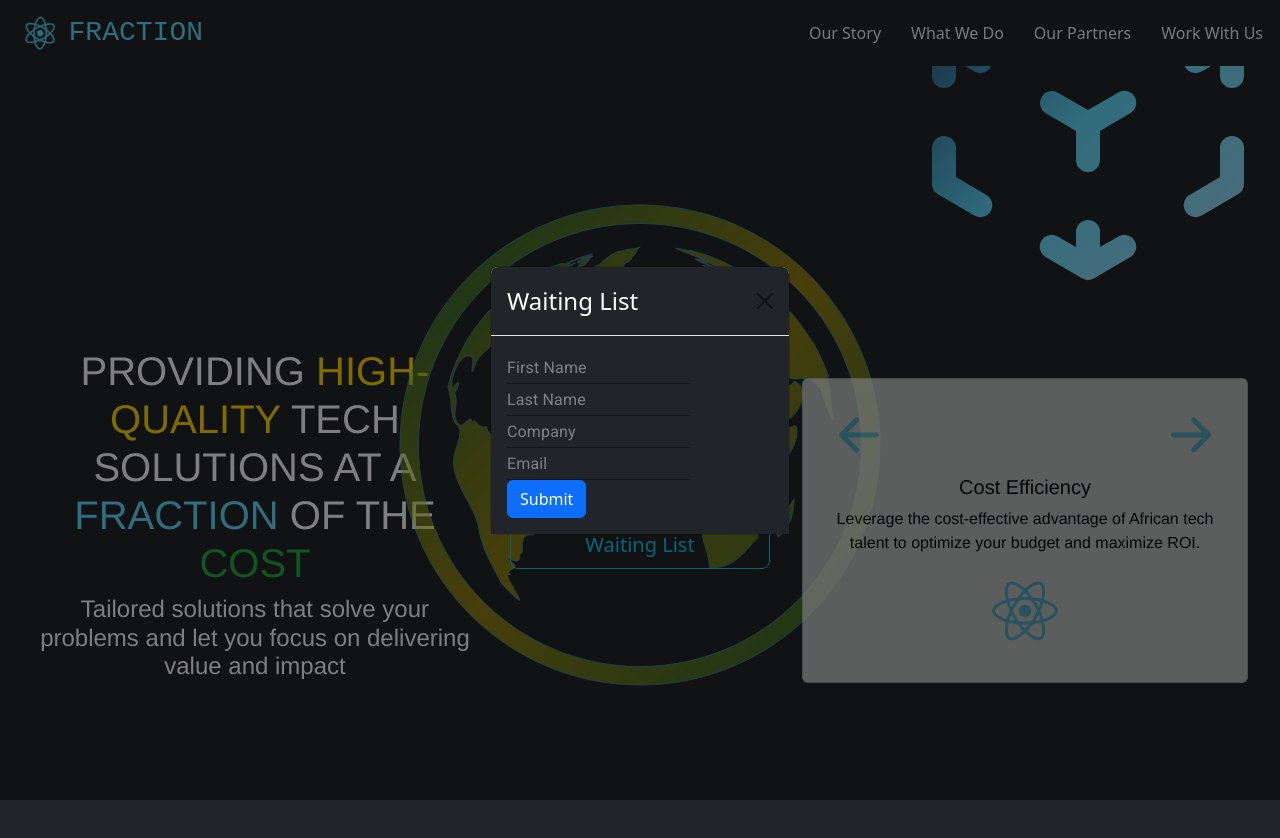
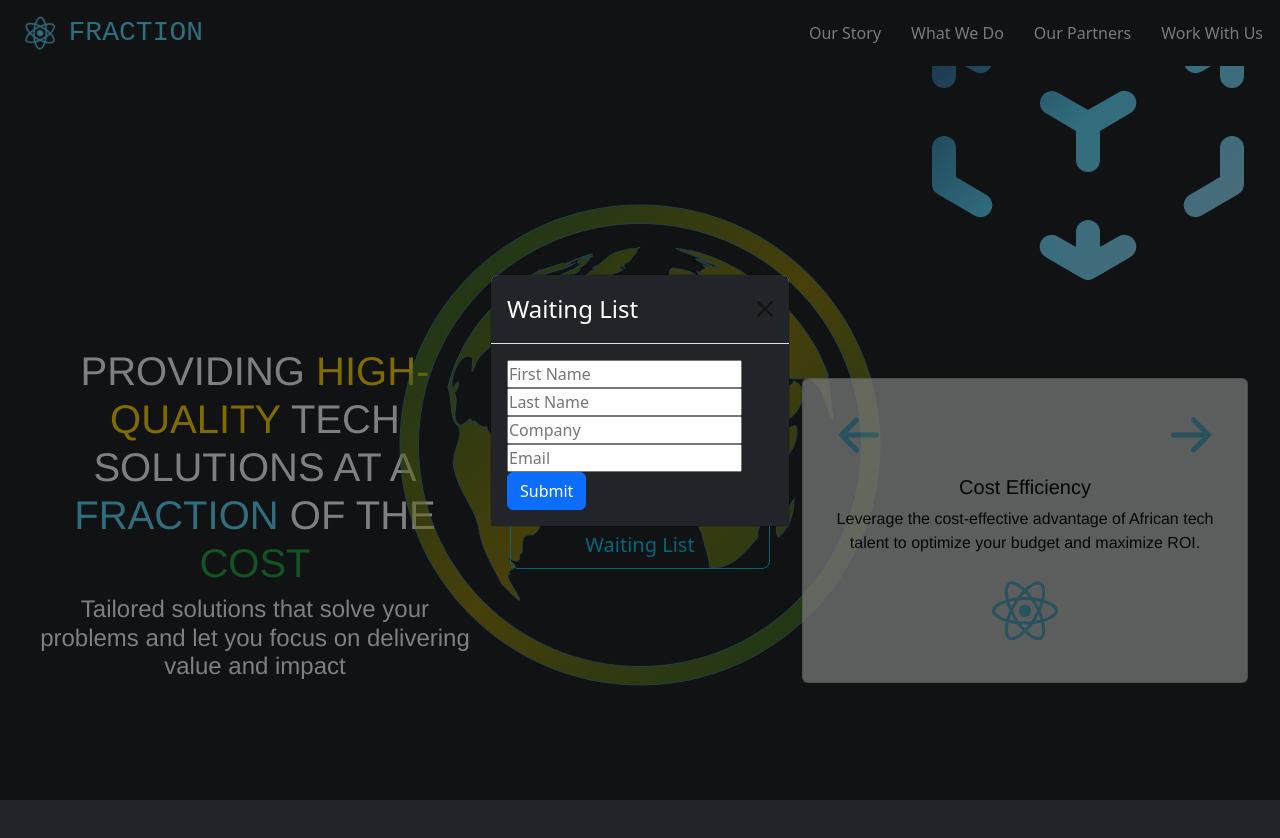
Before and after one commit to theiceoan/fraction, a React (Create React App) app in the folder client/: page / in a window 1280 px wide. Both pictures are taken after a click on the button "Interested? Join Our Waiting List". Shown: the top 838 px of the page. Built offline with nearby package versions, Linux system fonts and the light colour scheme.

Commit message:
remove div container and mui

```diff
--- a/client/src/waiting-list/WaitingList.tsx
+++ b/client/src/waiting-list/WaitingList.tsx
@@ -2,8 +2,8 @@ import "./WaitingList.css";
 import Button from 'react-bootstrap/Button';
 import Modal from 'react-bootstrap/Modal';
 // import Form from 'react-bootstrap/Form';
-import { Input } from "@mui/material";
-import { ChangeEvent, FormEvent, useState } from "react";
+// import { Input } from "@mui/material";
+import { FormEvent, useState } from "react";
 
 
 interface WaitingListProps {
@@ -36,14 +36,14 @@ export const WaitingList = (props:WaitingListProps) => {
     email: '',
   });
 
-	const handleFormInput = (e:ChangeEvent<HTMLInputElement>) => {
-		const {name, value} = e.target;
+	// const handleFormInput = (e:ChangeEvent<HTMLInputElement>) => {
+	// 	const {name, value} = e.target;
 
-		setFormInput(prevState => ({
-			...prevState,
-			[name]: value,
-		}));
-	}
+	// 	setFormInput(prevState => ({
+	// 		...prevState,
+	// 		[name]: value,
+	// 	}));
+	// }
 
 	const handleFormSubmit = async (e:FormEvent) => {
 		e.preventDefault();
@@ -81,24 +81,24 @@ export const WaitingList = (props:WaitingListProps) => {
       </Modal.Header>
       <Modal.Body style={formStyles}>
 				<form name="waiting-list" method="POST" data-netlify="true">
-					<div onChange={handleFormInput} className="form-container">
-						<Input
+					{/* <div onChange={handleFormInput} className="form-container"> */}
+						<input
 							name="firstName" value={formInput.firstName}
 							style={{color: 'white'}} placeholder="First Name"
 						/>
-						<Input
+						<input
 							name="lastName" value={formInput.lastName}
 							style={{color: 'white'}} placeholder="Last Name"
 						/>
-						<Input
+						<input
 							name="company" value={formInput.company}
 							style={{color: 'white'}} placeholder="Company"
 						/>
-						<Input
+						<input
 							name="email" value={formInput.email} type="email"
 							style={{color: 'white'}} placeholder="Email"
 						/>
-					</div>
+					{/* </div> */}
 					<Button onSubmit={handleFormSubmit} type="submit">Submit</Button>
 				</form>
       </Modal.Body>
```
